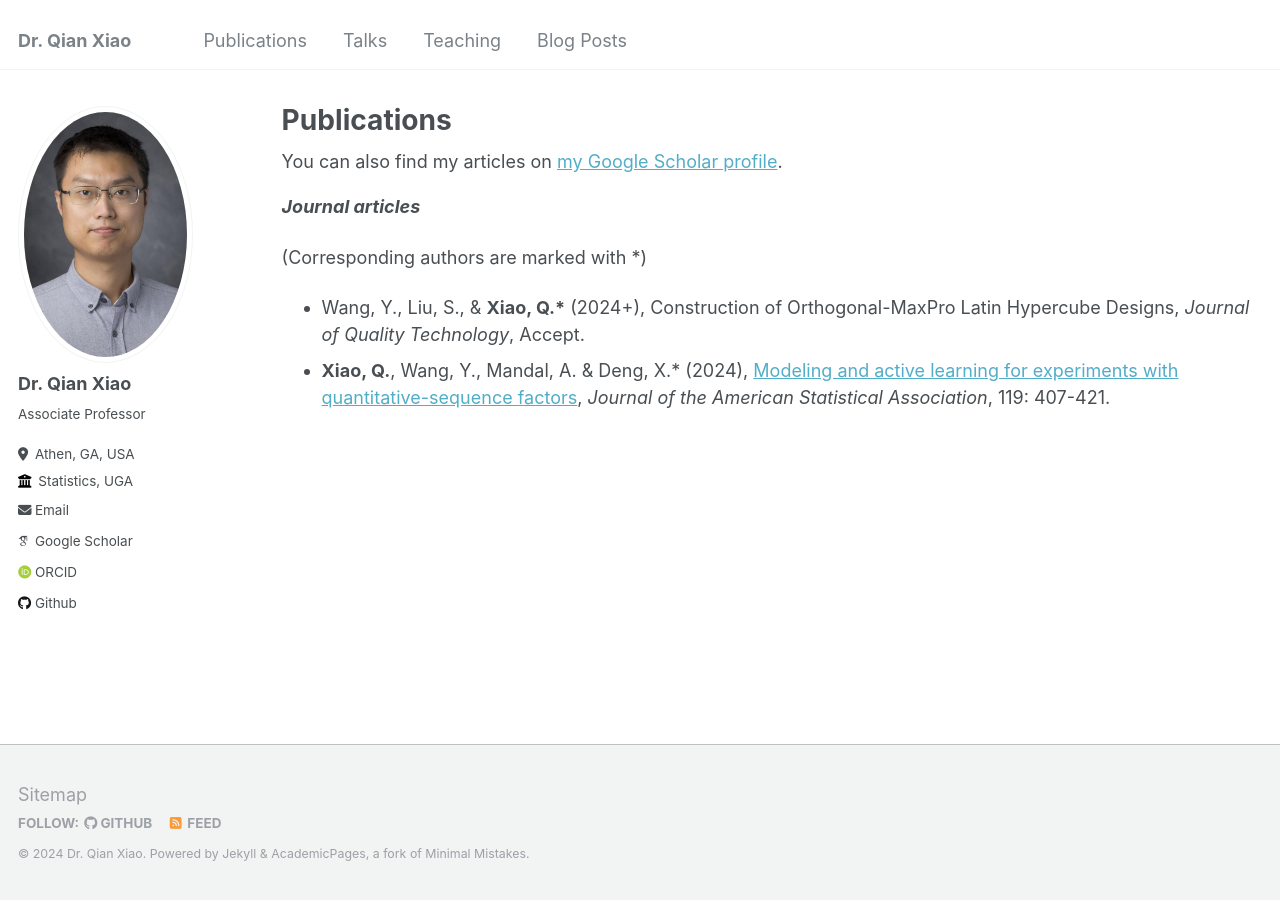
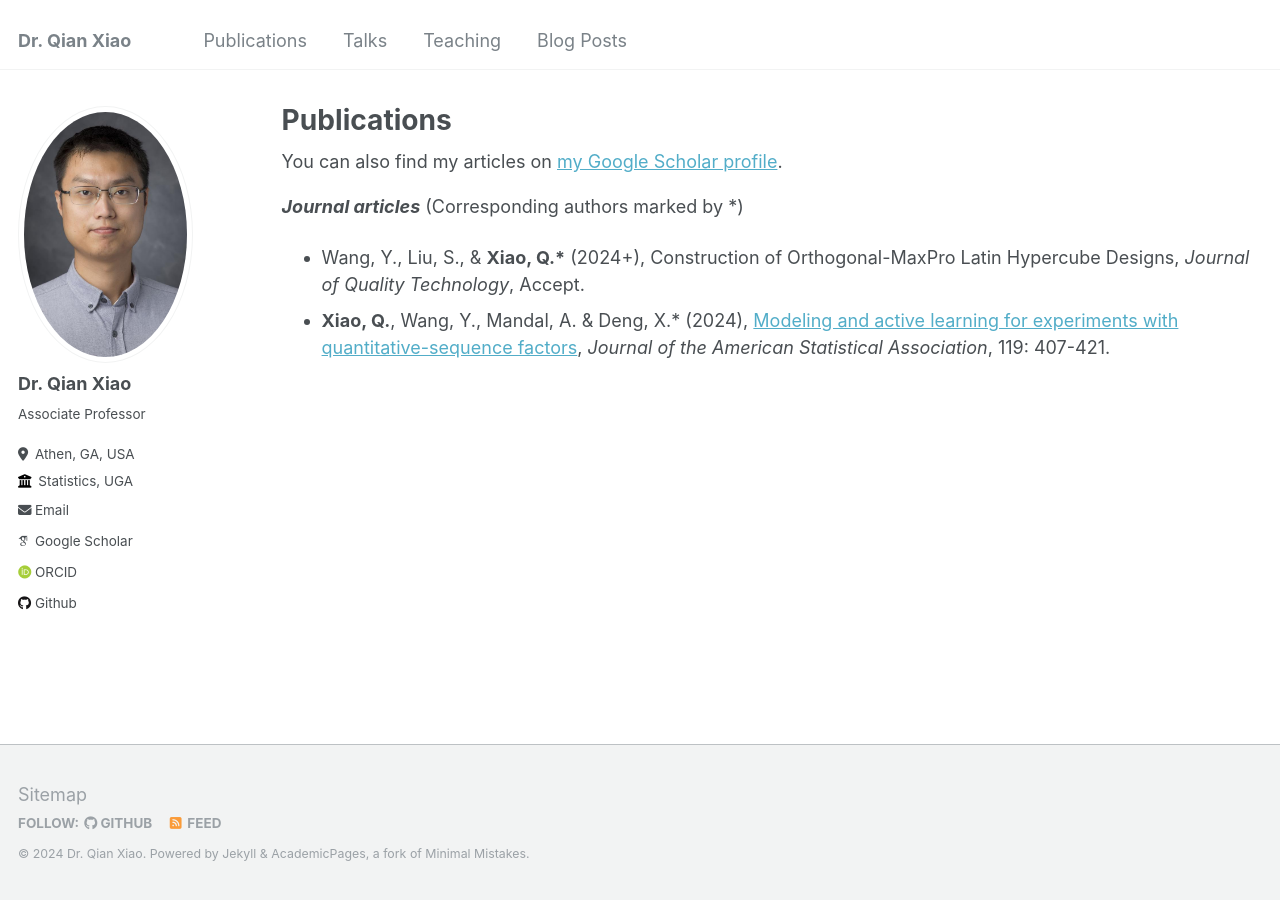
Before and after one commit to QXlab/QXlab.github.io, a Jekyll site: the page built from _pages/publications.md, in a window 1280 px wide. Built offline with Jekyll 4.4.1, drawn with Linux system fonts in a browser that asks for light colours; some web fonts are replaced.

Commit message:
Update publications.md

```diff
--- a/_pages/publications.md
+++ b/_pages/publications.md
@@ -10,8 +10,7 @@ author_profile: true
 {% endif %}
 
 ***Journal articles***
-
-(Corresponding authors are marked with \*)
+(Corresponding authors marked by \*)
 
 * Wang, Y., Liu, S., & __Xiao, Q.\*__ (2024+), Construction of Orthogonal-MaxPro Latin Hypercube Designs, _Journal of Quality Technology_, Accept.
 * __Xiao, Q.__, Wang, Y., Mandal, A. & Deng, X.\* (2024), [Modeling and active learning for experiments with quantitative-sequence factors](https://www.tandfonline.com/doi/full/10.1080/01621459.2022.2123335), _Journal of the American Statistical Association_, 119: 407-421.
```
